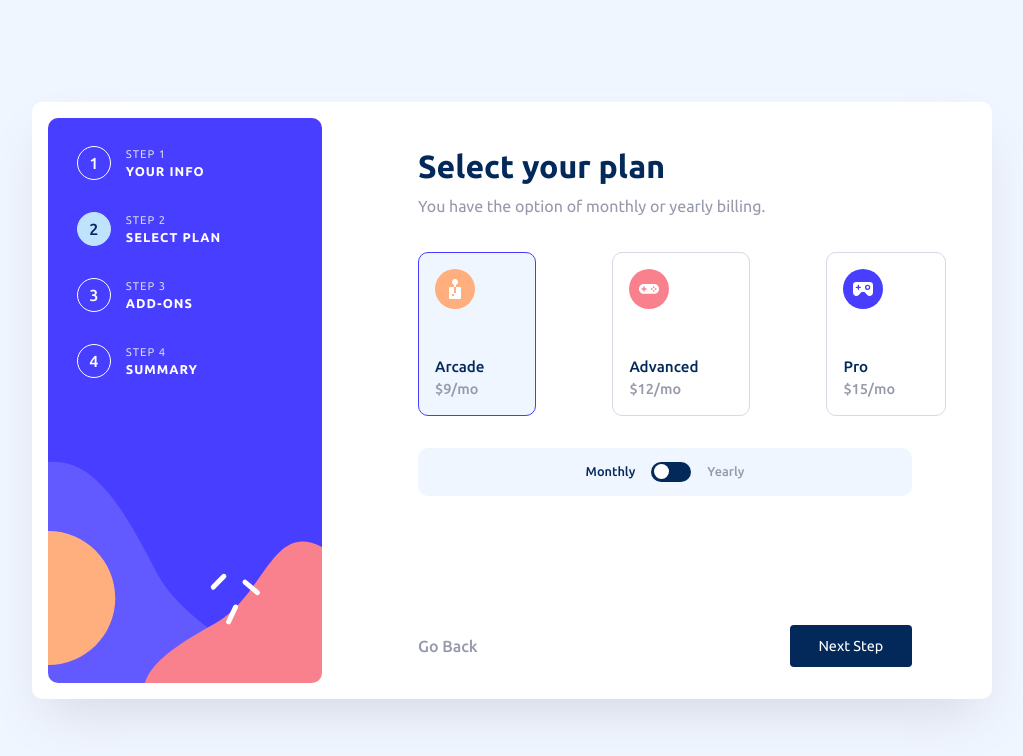
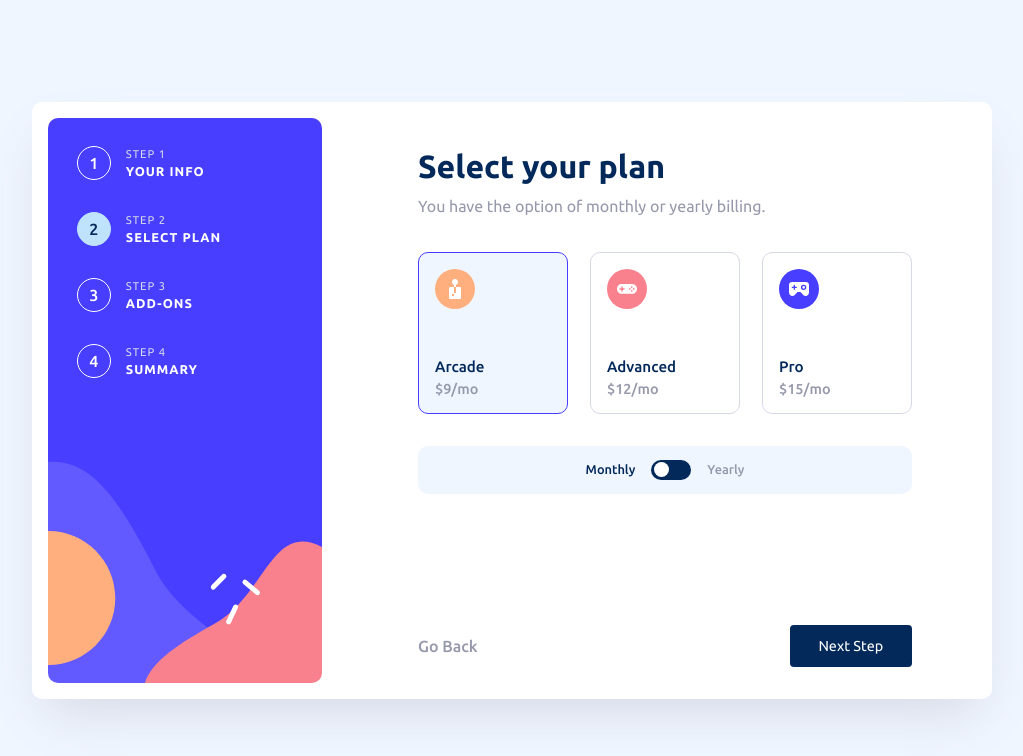
Before and after one commit to kdumagalhaes/multi-step-form, a React (Vite) app: page / in a window 1280 px wide. Both pictures are taken after a click on the button "Next Step". Shown: the top 756 px of the page, without its empty margins (128-1151 px from the left). Built offline with nearby package versions, Linux system fonts and the light colour scheme.

Commit message:
Improve PlanCard component style

```diff
--- a/package.json
+++ b/package.json
@@ -11,8 +11,10 @@
     "format": "prettier --write \"src/**/*.+(ts|tsx|json|html)\""
   },
   "dependencies": {
+    "@reduxjs/toolkit": "^1.9.7",
     "react": "^18.2.0",
     "react-dom": "^18.2.0",
+    "react-redux": "^8.1.3",
     "react-router-dom": "^6.16.0"
   },
   "devDependencies": {
--- a/src/components/PlanCard/PlanCard.module.scss
+++ b/src/components/PlanCard/PlanCard.module.scss
@@ -4,11 +4,13 @@
   .plan-card {
     border: 1px solid $light-gray;
     width: 100%;
+    min-width: 150px;
     border-radius: 10px;
     cursor: pointer;
     padding: 1rem;
     min-height: 130px;
     transition: border 0.3s;
+    box-sizing: border-box;
 
     &:hover {
       border: 1px solid $purplish-blue;
```
Also changed, not shown: 1 other file (tests, documents, lock files or other folders).
